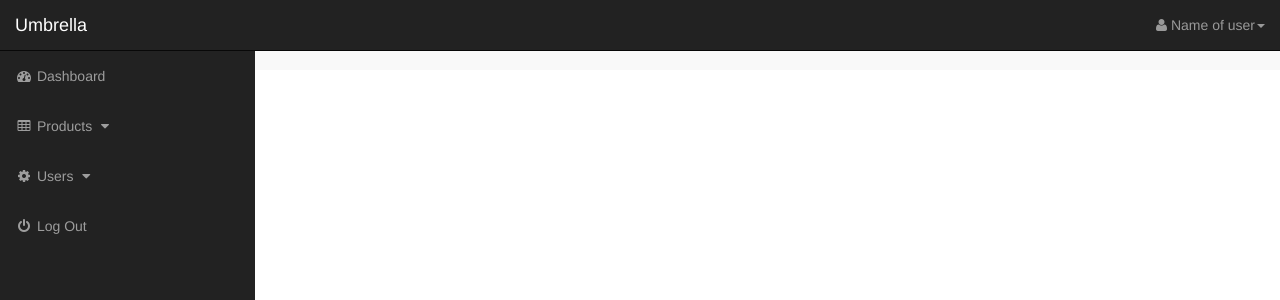
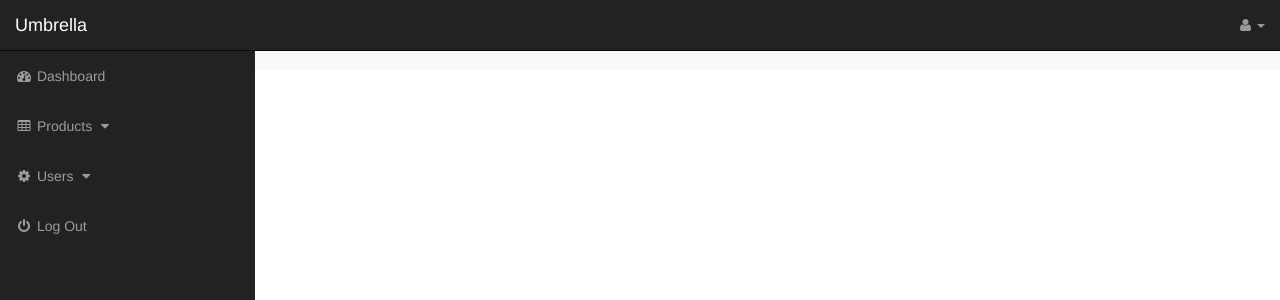
Before and after one commit to shreeharicgpit/admin_area, a PHP site: page / in a window 1280 px wide. Shown: the top 300 px of the page. Run offline with PHP 8.4, Linux system fonts and the light colour scheme; data that the repository does not hold is empty.

Commit message:
gfchtfyggfhyuiihghhijo

```diff
--- a/includes/db.php
+++ b/includes/db.php
@@ -1,5 +1,5 @@
 <?php
 
-$con = mysqli_connect("localhost","root","","ecom_store");
+$con = mysqli_connect("localhost","root","","test");
 
 ?>
--- a/includes/sidebar.php
+++ b/includes/sidebar.php
@@ -31,7 +31,7 @@
 
 <i class="fa fa-user" ></i>
 
-Name of user<b class="caret" ></b>
+<?php echo $admin_name; ?><b class="caret" ></b>
 
 
 </a><!-- dropdown-toggle Ends -->
```
